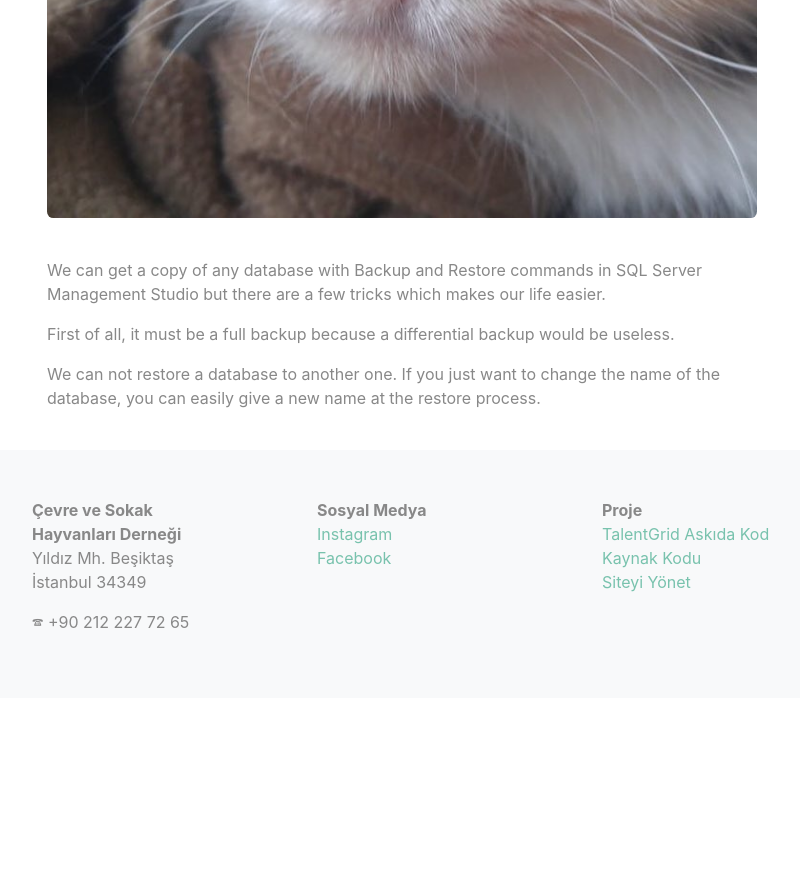
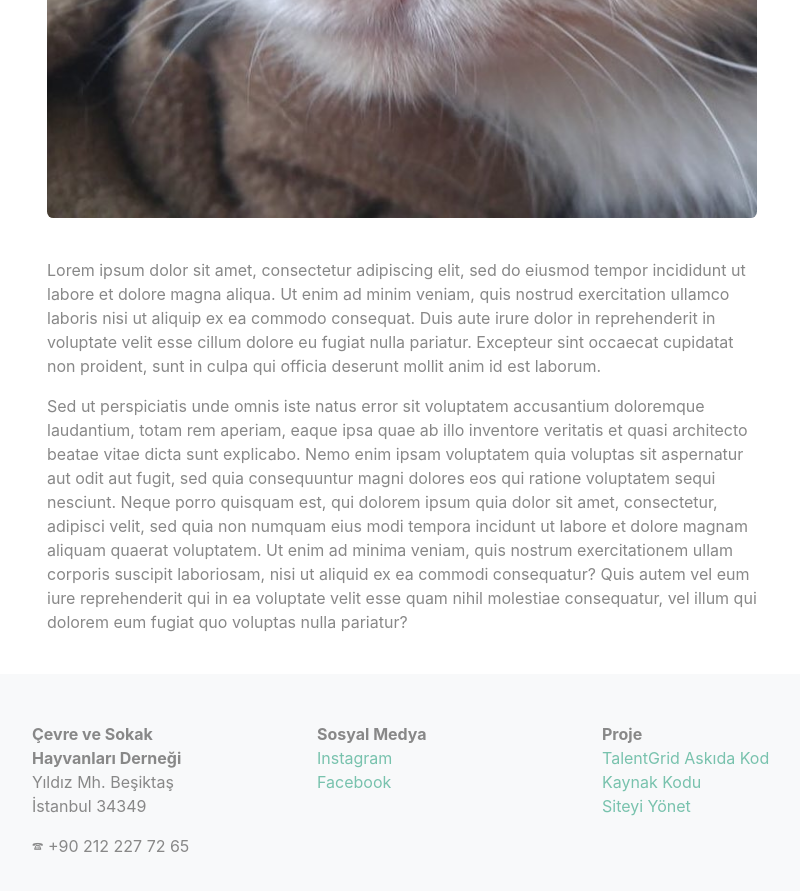
Before and after one commit to Askida-Kod/petibor, a Jekyll site: the page built from _posts/2013-08-08-ilk.md, in a window 1280 px wide and 900 px high, scrolled down 716 px. Shown: the top 891 px of the window, without its empty margins (53-853 px from the left). Built offline with Jekyll 4.4.1, drawn with Linux system fonts in a browser that asks for light colours; nearby versions of some CDN libraries; before the commit the page ends 1414 px from its top, so only the background shows below that.

Commit message:
Update 2013-08-08-ilk.md

```diff
--- a/_posts/2013-08-08-ilk.md
+++ b/_posts/2013-08-08-ilk.md
@@ -10,8 +10,6 @@
 published: true
 image: /images/58766169_2029858883778964_6606114813162553344_n.jpg
 ---
-We can get a copy of any database with Backup and Restore commands in SQL Server Management Studio but there are a few tricks which makes our life easier.
+Lorem ipsum dolor sit amet, consectetur adipiscing elit, sed do eiusmod tempor incididunt ut labore et dolore magna aliqua. Ut enim ad minim veniam, quis nostrud exercitation ullamco laboris nisi ut aliquip ex ea commodo consequat. Duis aute irure dolor in reprehenderit in voluptate velit esse cillum dolore eu fugiat nulla pariatur. Excepteur sint occaecat cupidatat non proident, sunt in culpa qui officia deserunt mollit anim id est laborum.
 
-First of all, it must be a full backup because a differential backup would be useless.
-
-We can not restore a database to another one. If you just want to change the name of the database, you can easily give a new name at the restore process.
+Sed ut perspiciatis unde omnis iste natus error sit voluptatem accusantium doloremque laudantium, totam rem aperiam, eaque ipsa quae ab illo inventore veritatis et quasi architecto beatae vitae dicta sunt explicabo. Nemo enim ipsam voluptatem quia voluptas sit aspernatur aut odit aut fugit, sed quia consequuntur magni dolores eos qui ratione voluptatem sequi nesciunt. Neque porro quisquam est, qui dolorem ipsum quia dolor sit amet, consectetur, adipisci velit, sed quia non numquam eius modi tempora incidunt ut labore et dolore magnam aliquam quaerat voluptatem. Ut enim ad minima veniam, quis nostrum exercitationem ullam corporis suscipit laboriosam, nisi ut aliquid ex ea commodi consequatur? Quis autem vel eum iure reprehenderit qui in ea voluptate velit esse quam nihil molestiae consequatur, vel illum qui dolorem eum fugiat quo voluptas nulla pariatur?
```
Also changed, not shown: other parts of _posts/2013-08-08-ilk.md (+1 -1 lines).
